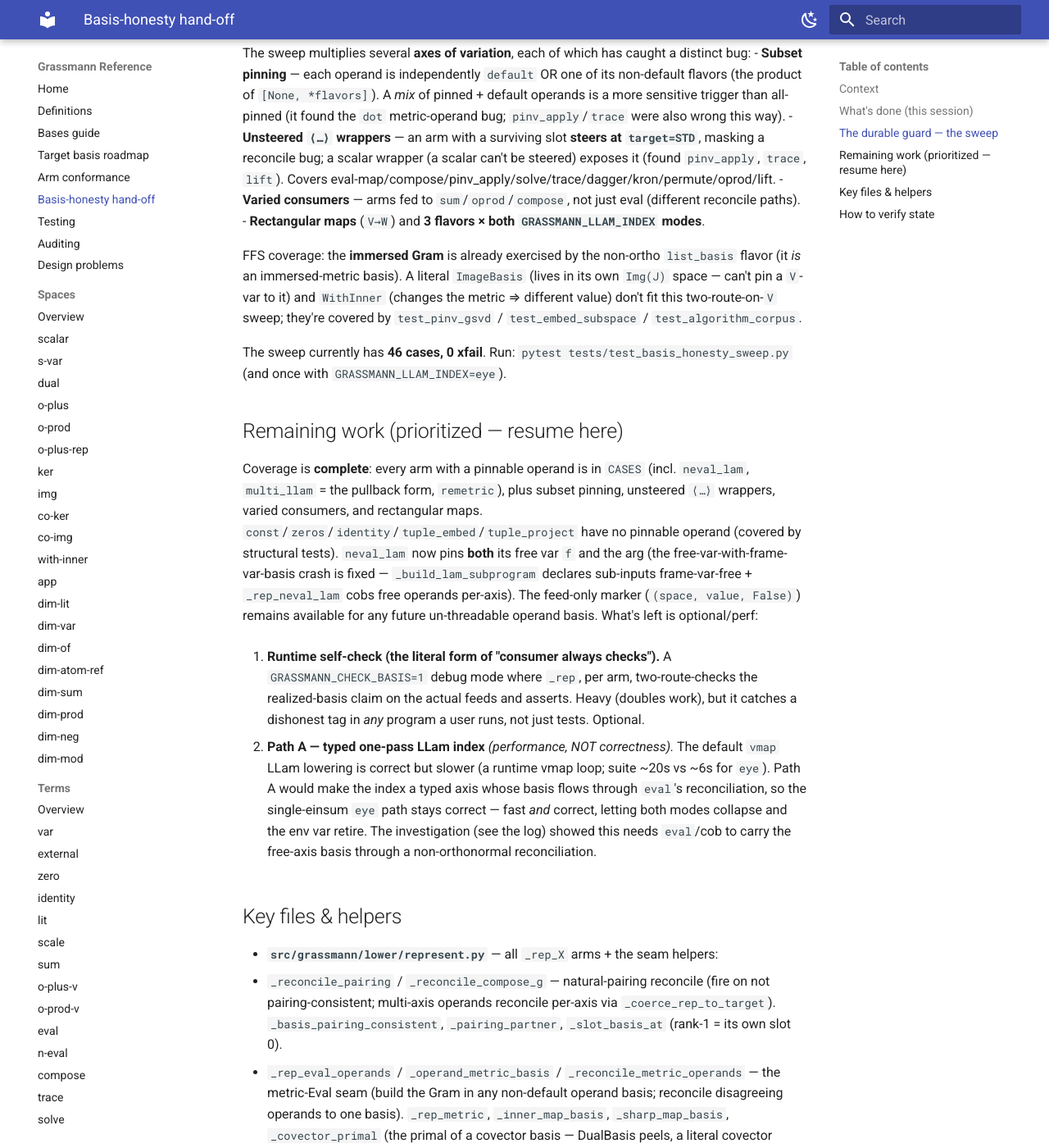
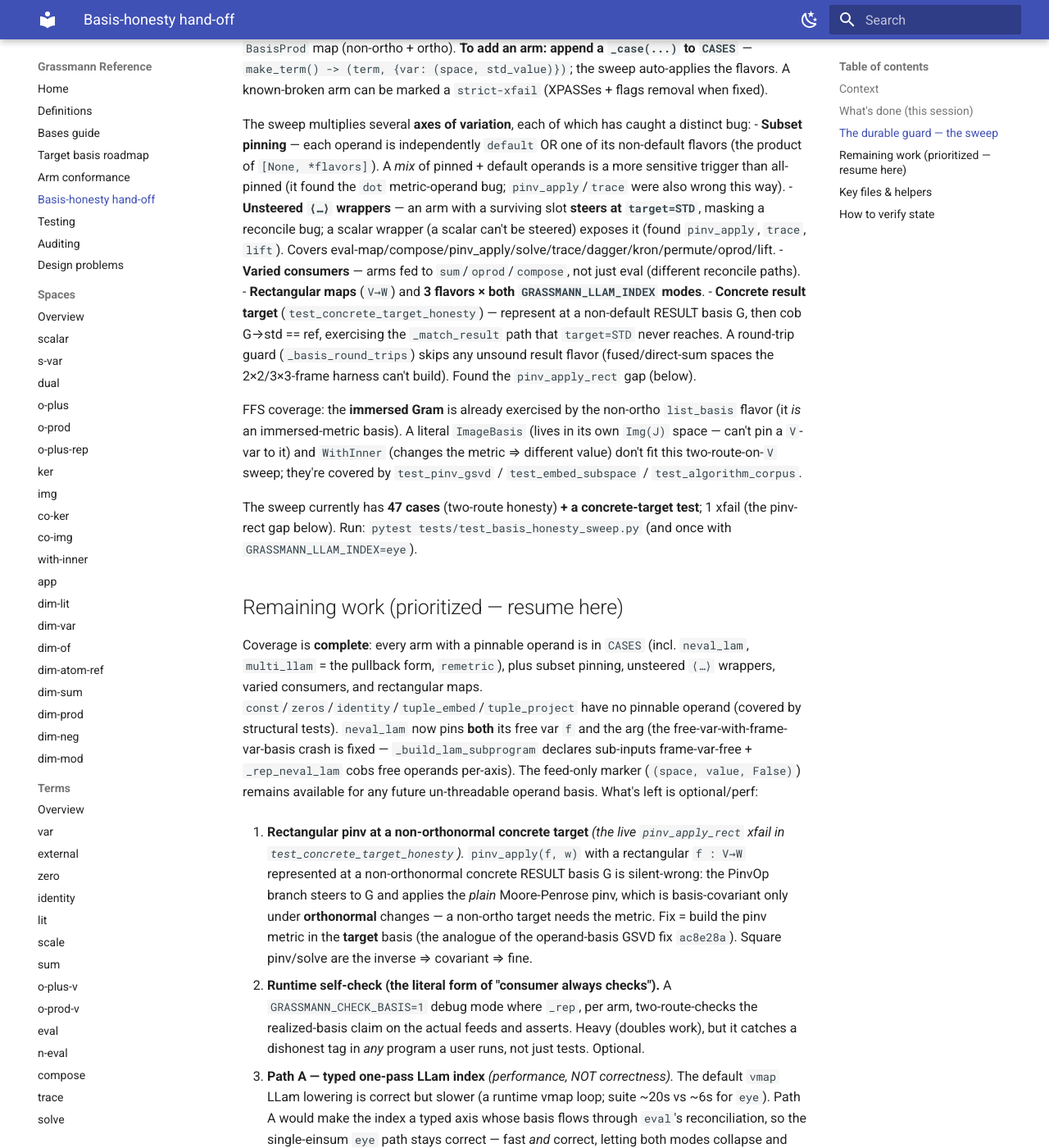
Before and after one commit to wraith1995/Grassmann, an MkDocs documentation site: the page built from docs/basis-honesty-handoff.md, in a window 1280 px wide and 1400 px high, scrolled down 2160 px. Shown: the whole window at 82% size. Built offline with MkDocs 1.6.1 and Material for MkDocs 9.7.7, drawn with Linux system fonts in a browser that asks for light colours; some of the changed text lies outside the part shown.

Commit message:
docs: hand-off — concrete-target axis + lift/kron fix (13th bug) + pinv-rect finding

````diff
--- a/docs/basis-honesty-handoff.md
+++ b/docs/basis-honesty-handoff.md
@@ -35,6 +35,7 @@ symbolic until `run()`), so the enforcement is the **two-route sweep** below.
 | `trace` unsteered | traced slots summed basis-blind when a contracted slot is pinned + f unsteered | cob axis `j` to `dual(slot i)` before the diagonal (no-op when steered) | `f56ba9d` |
 | `eval` multi-axis fused slot | a single fused operand (`x⊗y`) vs a fused `dual(V⊗V)` slot left unreconciled (rank-1 gate) | per-axis reconcile via `_coerce_rep_to_target` (retires the rank-1 gate; subsumes the pullback) | `26c75a9` |
 | `dot`/metric-Eval mixed operands | `_reconcile_metric_operands` immersed-only gate ⇒ two different orthonormal frames stayed mismatched | reconcile whenever operands disagree (not just immersed) | `1e7dd86` |
+| `lift`/`kron` non-default operand (AUTO) | operands cob'd to default only under a non-AUTO target ⇒ as a sub-term the `default` tag lied | always cob operands to default (no-op for default ⇒ byte-identical) | `f76bb9d` |
 
 The `vmap` LLam lowering is the **default** (`GRASSMANN_LLAM_INDEX=eye` = the old fast path, which
 raises on a cod-non-default body).
@@ -65,13 +66,17 @@ The sweep multiplies several **axes of variation**, each of which has caught a d
   `lift`). Covers eval-map/compose/pinv_apply/solve/trace/dagger/kron/permute/oprod/lift.
 - **Varied consumers** — arms fed to `sum`/`oprod`/`compose`, not just eval (different reconcile paths).
 - **Rectangular maps** (`V→W`) and **3 flavors × both `GRASSMANN_LLAM_INDEX` modes**.
+- **Concrete result target** (`test_concrete_target_honesty`) — represent at a non-default RESULT basis
+  G, then cob G→std == ref, exercising the `_match_result` path that `target=STD` never reaches. A
+  round-trip guard (`_basis_round_trips`) skips any unsound result flavor (fused/direct-sum spaces the
+  2×2/3×3-frame harness can't build). Found the `pinv_apply_rect` gap (below).
 
 FFS coverage: the **immersed Gram** is already exercised by the non-ortho `list_basis` flavor (it *is*
 an immersed-metric basis). A literal `ImageBasis` (lives in its own `Img(J)` space — can't pin a
 `V`-var to it) and `WithInner` (changes the metric ⇒ different value) don't fit this two-route-on-`V`
 sweep; they're covered by `test_pinv_gsvd` / `test_embed_subspace` / `test_algorithm_corpus`.
 
-The sweep currently has **46 cases, 0 xfail**. Run: `pytest tests/test_basis_honesty_sweep.py` (and once
+The sweep currently has **47 cases** (two-route honesty) **+ a concrete-target test**; 1 xfail (the pinv-rect gap below). Run: `pytest tests/test_basis_honesty_sweep.py` (and once
 with `GRASSMANN_LLAM_INDEX=eye`).
 
 ## Remaining work (prioritized — resume here)
@@ -85,12 +90,19 @@ frame-var-free + `_rep_neval_lam` cobs free operands per-axis). The feed-only ma
 (`(space, value, False)`) remains available for any future un-threadable operand basis. What's left is
 optional/perf:
 
-1. **Runtime self-check (the literal form of "consumer always checks").** A `GRASSMANN_CHECK_BASIS=1`
+1. **Rectangular pinv at a non-orthonormal concrete target** *(the live `pinv_apply_rect` xfail in
+   `test_concrete_target_honesty`).* `pinv_apply(f, w)` with a rectangular `f : V→W` represented at a
+   non-orthonormal concrete RESULT basis G is silent-wrong: the PinvOp branch steers to G and applies
+   the *plain* Moore-Penrose pinv, which is basis-covariant only under **orthonormal** changes — a
+   non-ortho target needs the metric. Fix = build the pinv metric in the **target** basis (the analogue
+   of the operand-basis GSVD fix `ac8e28a`). Square pinv/solve are the inverse ⇒ covariant ⇒ fine.
+
+2. **Runtime self-check (the literal form of "consumer always checks").** A `GRASSMANN_CHECK_BASIS=1`
    debug mode where `_rep`, per arm, two-route-checks the realized-basis claim on the actual feeds and
    asserts. Heavy (doubles work), but it catches a dishonest tag in *any* program a user runs, not just
    tests. Optional.
 
-2. **Path A — typed one-pass LLam index** *(performance, NOT correctness).* The default `vmap` LLam
+3. **Path A — typed one-pass LLam index** *(performance, NOT correctness).* The default `vmap` LLam
    lowering is correct but slower (a runtime vmap loop; suite ~20s vs ~6s for `eye`). Path A would make
    the index a typed axis whose basis flows through `eval`'s reconciliation, so the single-einsum `eye`
    path stays correct — fast *and* correct, letting both modes collapse and the env var retire. The
@@ -131,4 +143,4 @@ GRASSMANN_LLAM_INDEX=eye pytest -q          # full suite (eye mode)
 pytest tests/test_basis_honesty_sweep.py -q # the guard alone
 ruff check src/grassmann tests
 ```
-Current: **1242 passed, 0 xfailed** in both modes; ruff clean (sweep: 46/46).
+Current: **1284 passed, 3 skipped, 1 xfailed** in both modes; ruff clean.
````
Also changed, not shown: other parts of docs/basis-honesty-handoff.md (+1 -1 lines).
